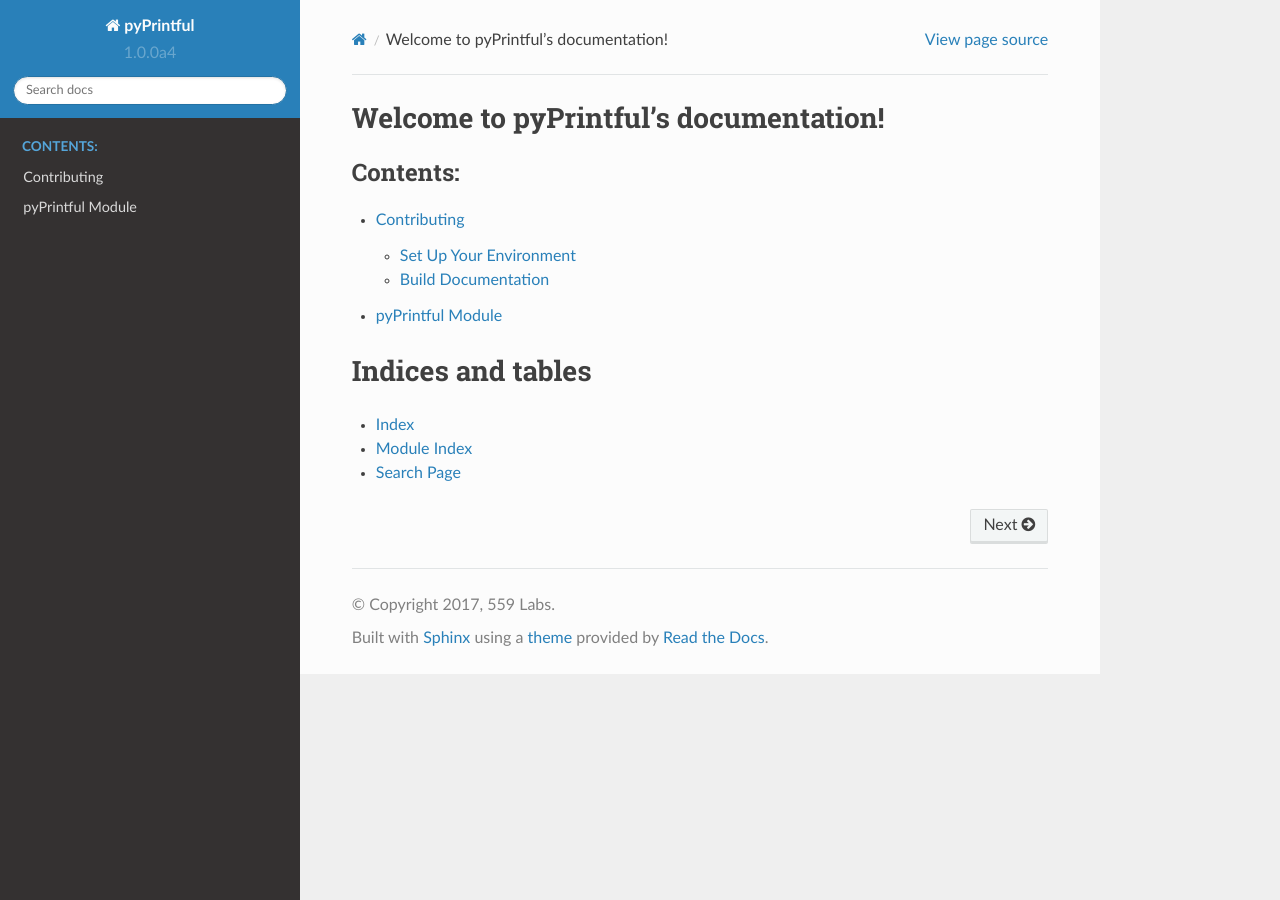
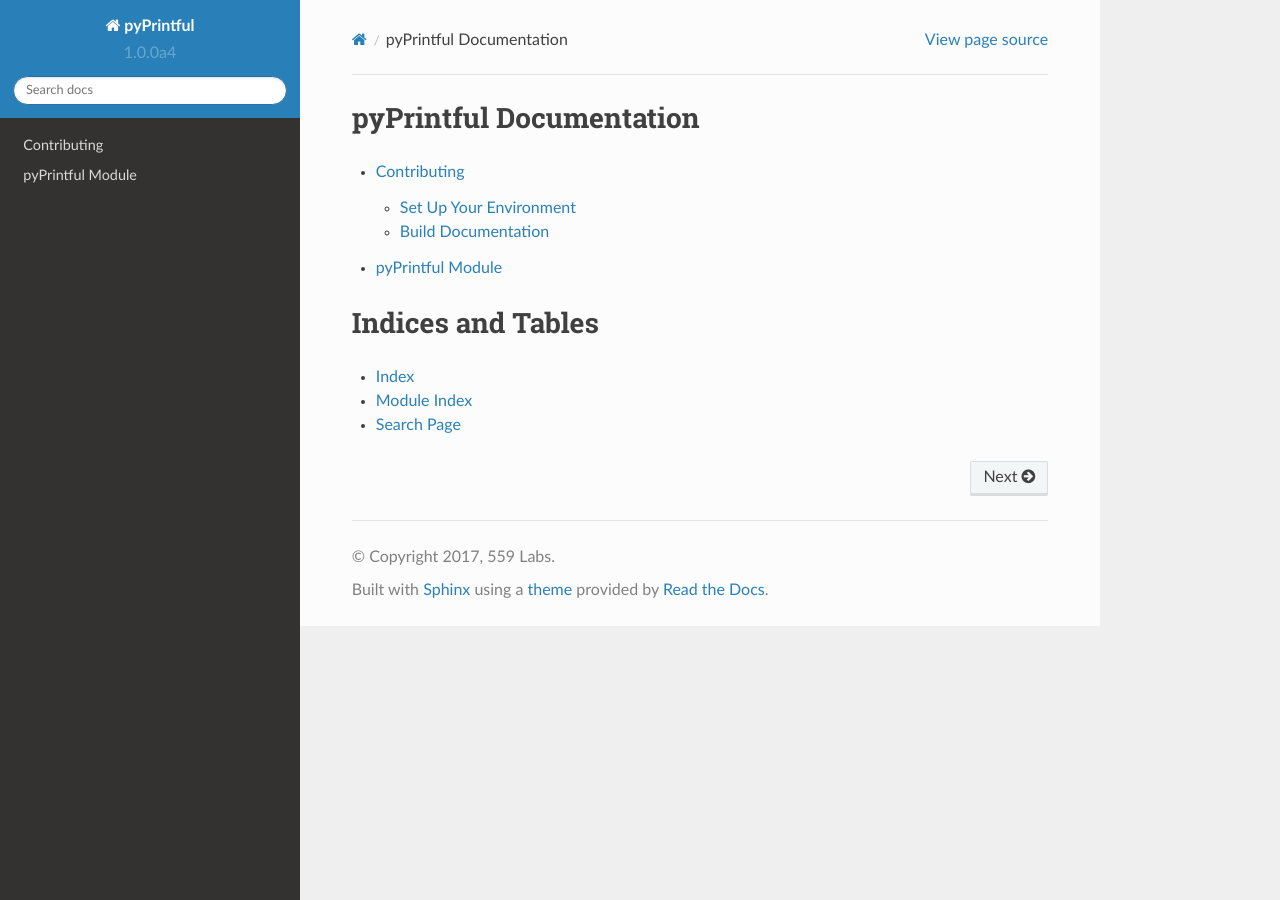
Before and after one commit to five59/pyPrintful, a Sphinx documentation site: the page built from docs/index.rst, in a window 1280 px wide. Built offline with Sphinx 7.4.7 and the Read the Docs theme 2.0.0, drawn with Linux system fonts in a browser that asks for light colours; some of the changed lines change nothing that is shown.

Commit message:
Documentation revisions
Documentation revisions

```diff
--- a/docs/index.rst
+++ b/docs/index.rst
@@ -1,19 +1,13 @@
-.. pyPrintful documentation master file, created by
-   sphinx-quickstart on Tue Mar  7 14:51:06 2017.
-   You can adapt this file completely to your liking, but it should at least
-   contain the root `toctree` directive.
-
-Welcome to pyPrintful's documentation!
-======================================
+pyPrintful Documentation
+========================
 
 .. toctree::
    :maxdepth: 2
-   :caption: Contents:
 
    developer/contributing
    modules
 
-Indices and tables
+Indices and Tables
 ==================
 
 * :ref:`genindex`
--- a/pyPrintful/__init__.py
+++ b/pyPrintful/__init__.py
@@ -65,6 +65,7 @@
     def get_product_info(self, pk=None):
         """
         Get product's variant list
+
         :param pk: The Printful identifier for the variant.
         """
         raise NotImplementedError()
```
